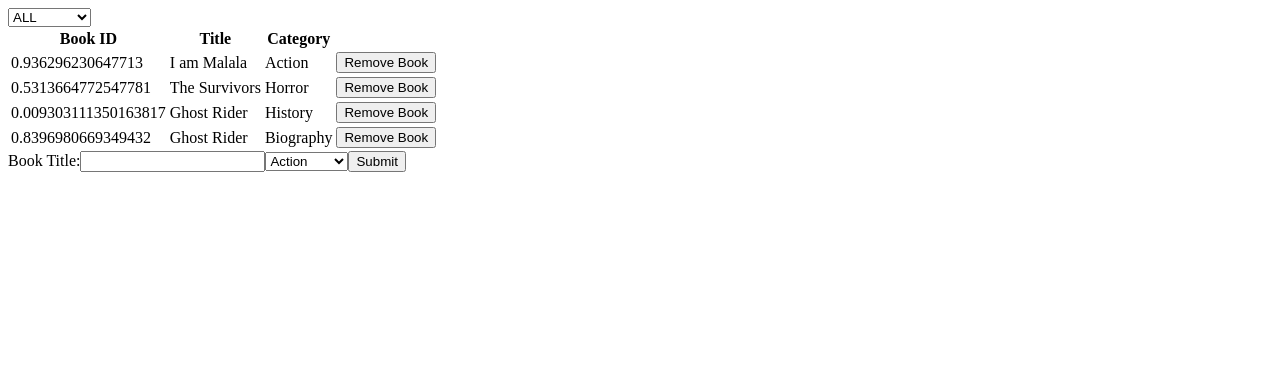
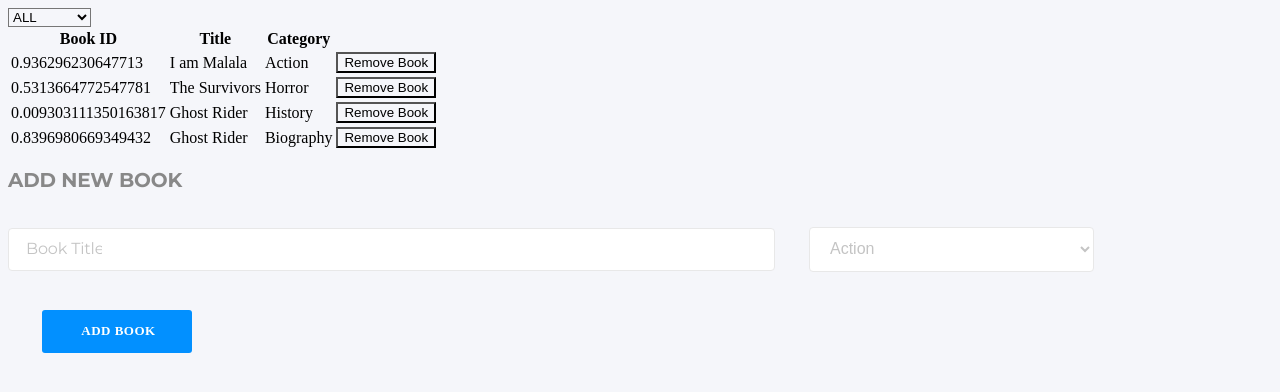
Before and after one commit to AymanJabr/Bookstore-CMS, a React (Create React App) app: page / in a window 1280 px wide. Shown: the top 392 px of the page. Built offline with nearby package versions, Linux system fonts and the light colour scheme.

Commit message:
Style the bookform

```diff
--- a/src/components/App.js
+++ b/src/components/App.js
@@ -1,5 +1,6 @@
 import BooksForm from '../containers/BooksForm';
 import BooksList from '../containers/BooksList';
+import '../styles.css';
 
 function App() {
   return (
--- a/src/containers/BooksForm.js
+++ b/src/containers/BooksForm.js
@@ -25,22 +25,20 @@ const BooksForm = () => {
   return (
 
     <form onSubmit={submitForm}>
-      <label htmlFor="btitle">
-        Book Title:
-        <input type="text" id="btitle" name="btitle" value={title} onChange={handleTitleChange} />
-      </label>
+      <h2 className="add-new">ADD NEW BOOK</h2>
+      <input type="text" id="btitle" className="title-input" placeholder="Book Title" name="btitle" value={title} onChange={handleTitleChange} />
 
-      <select onChange={handleSelectChange}>
+      <select onChange={handleSelectChange} className="category-input">
         {
         BOOK_CATEGORIES.map((value) => (
-          <option value={value} key={value}>
+          <option value={value} key={value} className="category-value">
             {value}
           </option>
         ))
       }
       </select>
 
-      <input type="submit" value="Submit" onClick={submitForm} />
+      <input type="submit" value="ADD BOOK" className="add-book" onClick={submitForm} />
     </form>
   );
 };
--- /dev/null
+++ b/src/styles.css
@@ -0,0 +1,69 @@
+@import url('https://fonts.googleapis.com/css2?family=Montserrat:ital,wght@0,100;0,200;0,300;0,400;0,500;0,600;0,700;0,800;0,900;1,100;1,200;1,300;1,400;1,500;1,600;1,700;1,800;1,900&display=swap');
+* {
+  color: black;
+  background-color: #f5f6fa;
+}
+
+.add-new {
+  color: #888;
+  font-family: Montserrat;
+  font-size: 20px;
+  font-weight: bold;
+  font-stretch: normal;
+  font-style: normal;
+  line-height: normal;
+  letter-spacing: -0.18px;
+}
+
+.title-input {
+  /* width: 664px;
+  height: 45px; */
+  margin: 19px 34px 0 0;
+  padding: 13px 571px 13px 17px;
+  border-radius: 4px;
+  border: solid 1px #e8e8e8;
+  background-color: #fff;
+}
+
+.category-input {
+  width: 285px;
+  height: 45px;
+  margin: 19px  0;
+  padding: 6px 15px 9px 16px;
+  border-radius: 4px;
+  border: solid 1px #e8e8e8;
+  color: #c4c4c4;
+  font-size: 16px;
+  background-color: #fff;
+}
+
+.add-book {
+  width: 150px;
+  margin: 19px 0 0 34px;
+  padding: 12.8px 19px 14.2px 22px;
+  border-radius: 3px;
+  background-color: #0290ff;
+  border:none;
+  font-family: RobotoSlab;
+  font-size: 13px;
+  font-weight: bold;
+  font-stretch: normal;
+  font-style: normal;
+  line-height: normal;
+  letter-spacing: 0.5px;
+  text-align: center;
+  color: #fff;
+}
+
+::placeholder {
+  width: 76px;
+  height: 19px;
+  font-family: Montserrat;
+  font-size: 16px;
+  font-weight: normal;
+  font-stretch: normal;
+  font-style: normal;
+  line-height: normal;
+  letter-spacing: -0.15px;
+  color: #c4c4c4;
+}
--- a/src/sytes.css
+++ /dev/null
@@ -1,3 +0,0 @@
-.app {
-  color: black;
-}
```
